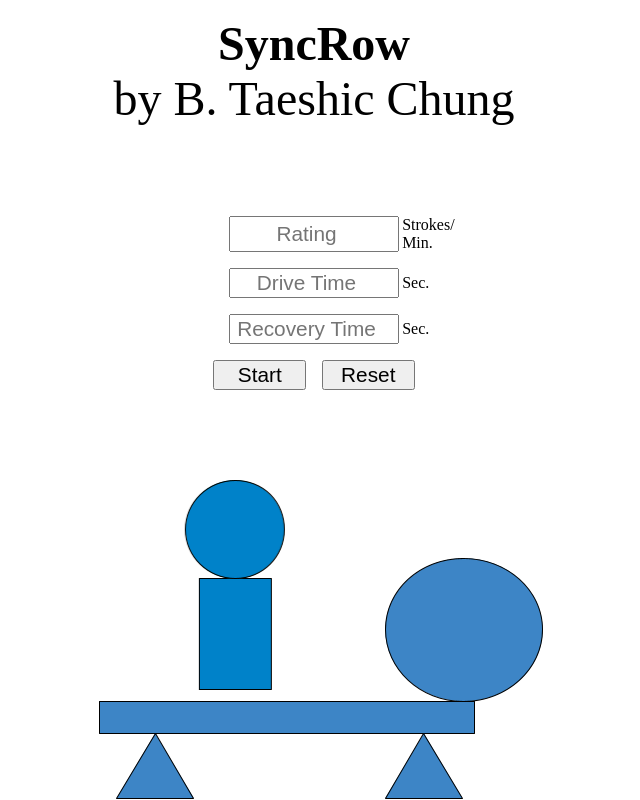
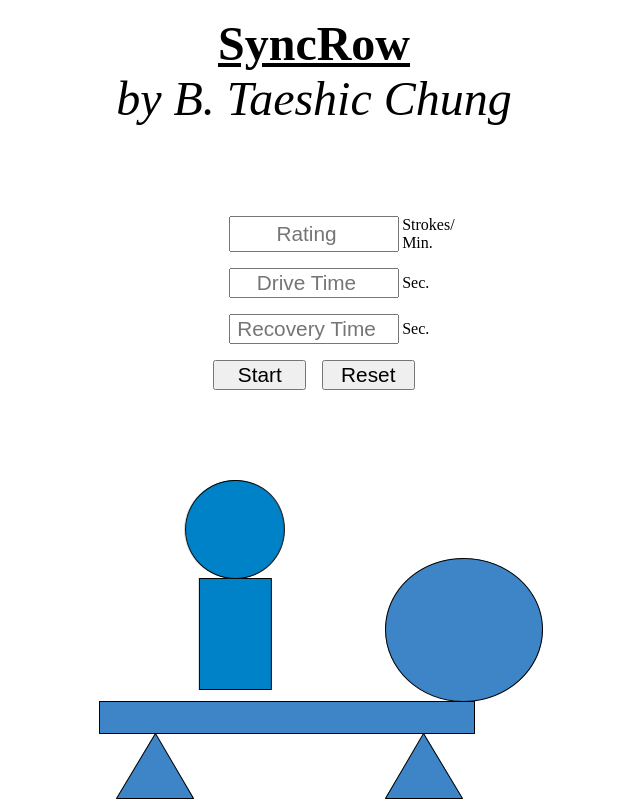
Before and after one commit to big-ticket/SyncRow, a plain HTML site: page index.html in a window 1280 px wide. Shown: the whole page, without its empty margins (326-966 px from the left). Drawn offline with Linux system fonts and the light colour scheme.

Commit message:
Italics and Underline

```diff
--- a/index.html
+++ b/index.html
@@ -22,7 +22,7 @@
 	<body>
 		<!-- Structure the sections of inputs/pictures we need to have in the HTML -->
 		<div id="app">
-			<div class="title"><b>SyncRow</b><br>by B. Taeshic Chung</div>
+			<div class="title"><b><u>SyncRow</u></b><br><i>by B. Taeshic Chung</i></div>
 			<div class="settings">
 				<div class="inputHolder">
 					<input type="number" id="cadence" alt="Cadence" placeholder="Rating">
```
